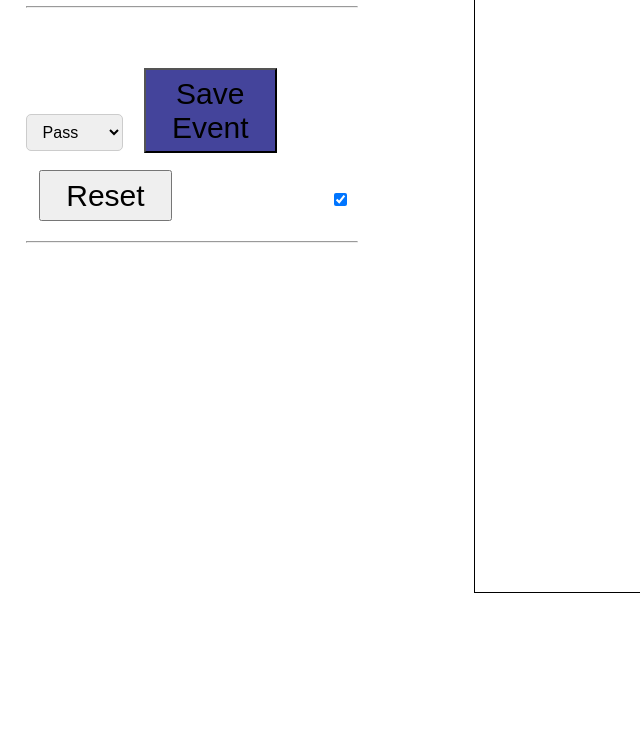
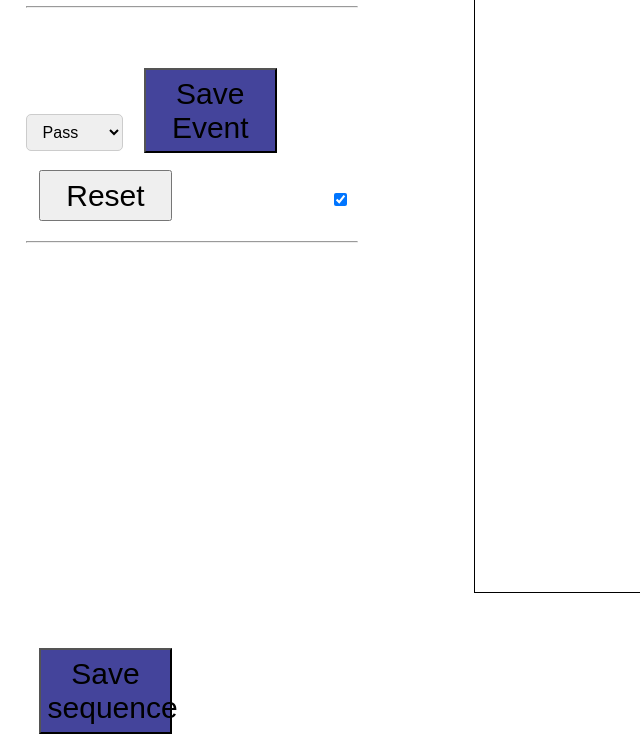
Before and after one commit to kipp12/KippInsights, a Flask app: page / in a window 1280 px wide; the page is wider, and only the part inside the window is pictured. Shown: the part 167-921 px from the top of that part, without its empty margins (0-640 px from the left). Before the commit the page ends 760 px from the top of that part, so only its background shows below. Run offline with Flask 3, Linux system fonts and the light colour scheme.

Commit message:
removed the action_id attribute, changed successful to string not boolean, and stored the whole sequence in a dataframe

```diff
--- a/app.py
+++ b/app.py
@@ -16,7 +16,6 @@ def create_empty_dataframe():
 @app.route('/', methods=["POST", "GET"])
 def index():
 
-
     successful = False
     action_type = None
     x_start_coordinate = None
@@ -31,7 +30,11 @@ def index():
         y_start_coordinate = request.form.get("y_start")
         x_end_coordinate = request.form.get("x_end")
         y_end_coordinate = request.form.get("y_end")
-        successful = "successful" in request.form
+
+        if request.form.get("successful") == "on":
+            successful = True
+        else:
+            successful = False
 
         #testing that values are returned from the form correctly
         print("Action:", action_type, "X:", x_start_coordinate, "Y:", y_start_coordinate)
@@ -40,7 +43,7 @@ def index():
 
         # Each time a new event happens:
         new_event = {
-            "action_id": len(events)+1,
+            #"action_id": len(events)+1,
             "sequence_id": 1,
             "action_type": action_type,
             "successful": successful,
@@ -51,17 +54,14 @@ def index():
         }
         events.append(new_event)
 
-        print()
-        print("event added:")
-        print(new_event)
-        # Redirect to GET page
+        #Redirect to GET page
         return redirect(url_for("index"))
 
 
 
-    print()
-    print("all events:")
-    print(events)
+    #print()
+    #print("all events:")
+    #print(events)
 
     return render_template('index.html', type=action_type,
                             x_start_coordinate=x_start_coordinate,
@@ -72,5 +72,23 @@ def index():
                             action_id=len(events)+1,
                             )
 
+@app.route('/save', methods=["POST", "GET"])
+def save():
+    global events
+
+    print("save test")
+    print(events)
+    print()
+    df = pd.DataFrame(events)
+    df.index += 1
+    print(df)
+    events = []
+
+
+
+    return redirect(url_for("index"))
+
+
+
 if __name__ == '__main__':
     app.run(debug=True)
--- a/templates/index.html
+++ b/templates/index.html
@@ -54,6 +54,9 @@
         <p id="end_coords">End location:</p>
         <p id="success">Successful: yes</p>
 
+        <form action="/save" method="POST">
+            <button type="submit" id="save" onclick="save_message()">Save sequence</button>
+        </form>
 
     </div>
 
@@ -97,6 +100,10 @@
 </html>
 
 <script>
+
+function save_message(){
+    window.alert("Sequence saved")
+}
 
 const pitch = document.getElementById("pitch");
 const pitchWidth = pitch.clientWidth;   // 920
```
